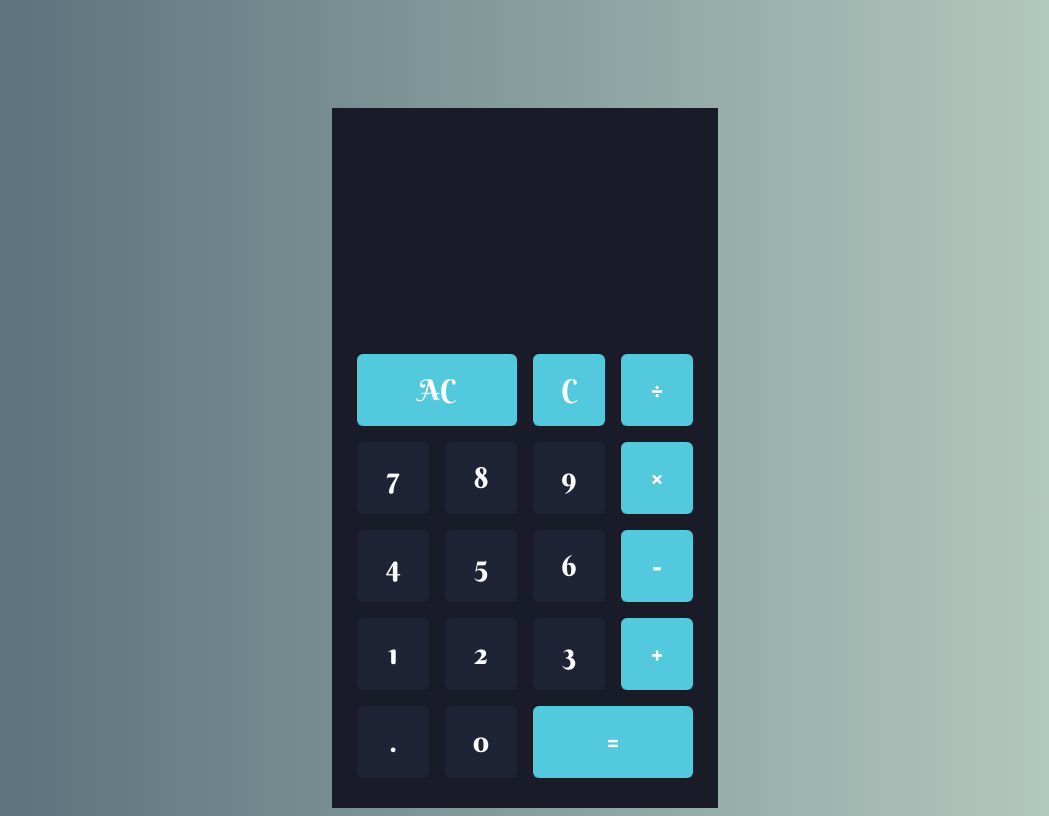
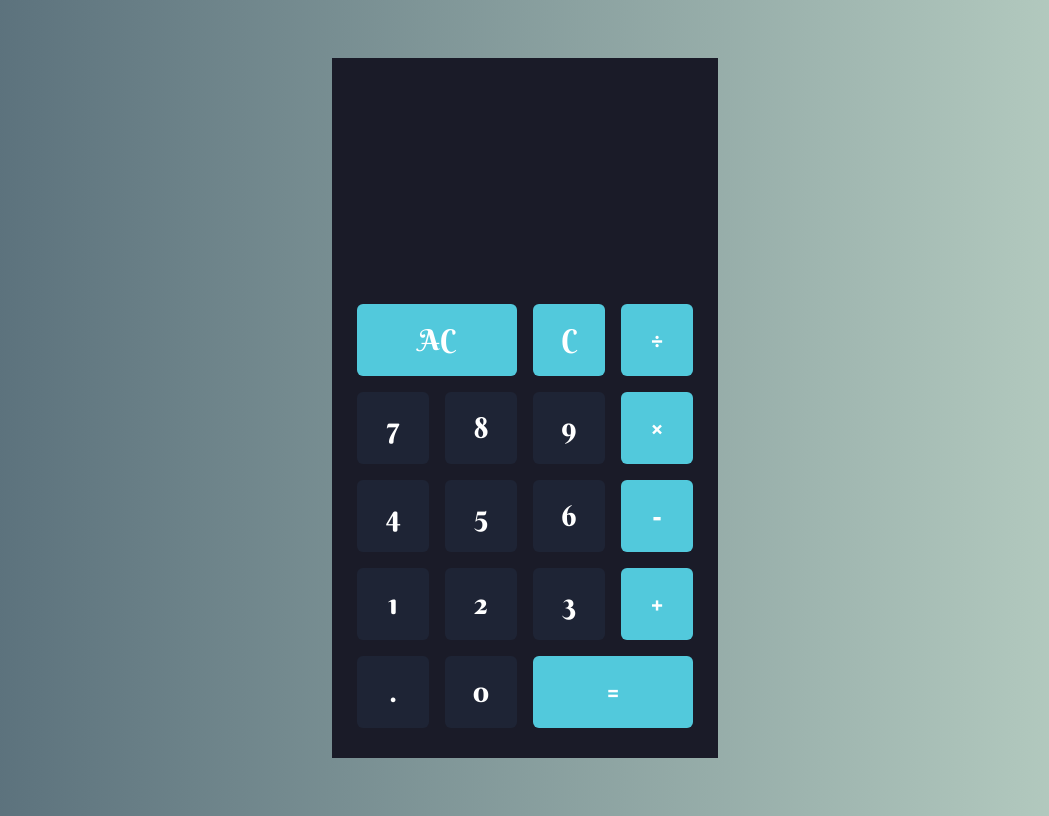
Before and after one commit to chotonSam/react_calculator, a React (Create React App) app: page / in a window 1280 px wide. Shown: the whole page, without its empty margins (115-1164 px from the left). Built offline with nearby package versions, Linux system fonts and the light colour scheme.

Commit message:
position change

```diff
--- a/src/index.css
+++ b/src/index.css
@@ -25,4 +25,6 @@ body {
 .App {
   display: grid;
   justify-content: center;
+  align-content: center;
+  height: 100vh;
 }
--- a/src/styles/Main.jsx
+++ b/src/styles/Main.jsx
@@ -9,10 +9,6 @@ export const Container = styled.div`
   text-align: center;
   justify-content: center;
   align-content: center;
-  @media only screen and (max-width: 576px) {
-    margin-top: 10px;
-  }
-  margin-top: 100px;
 
   background: #1a1b28;
 `;
```
